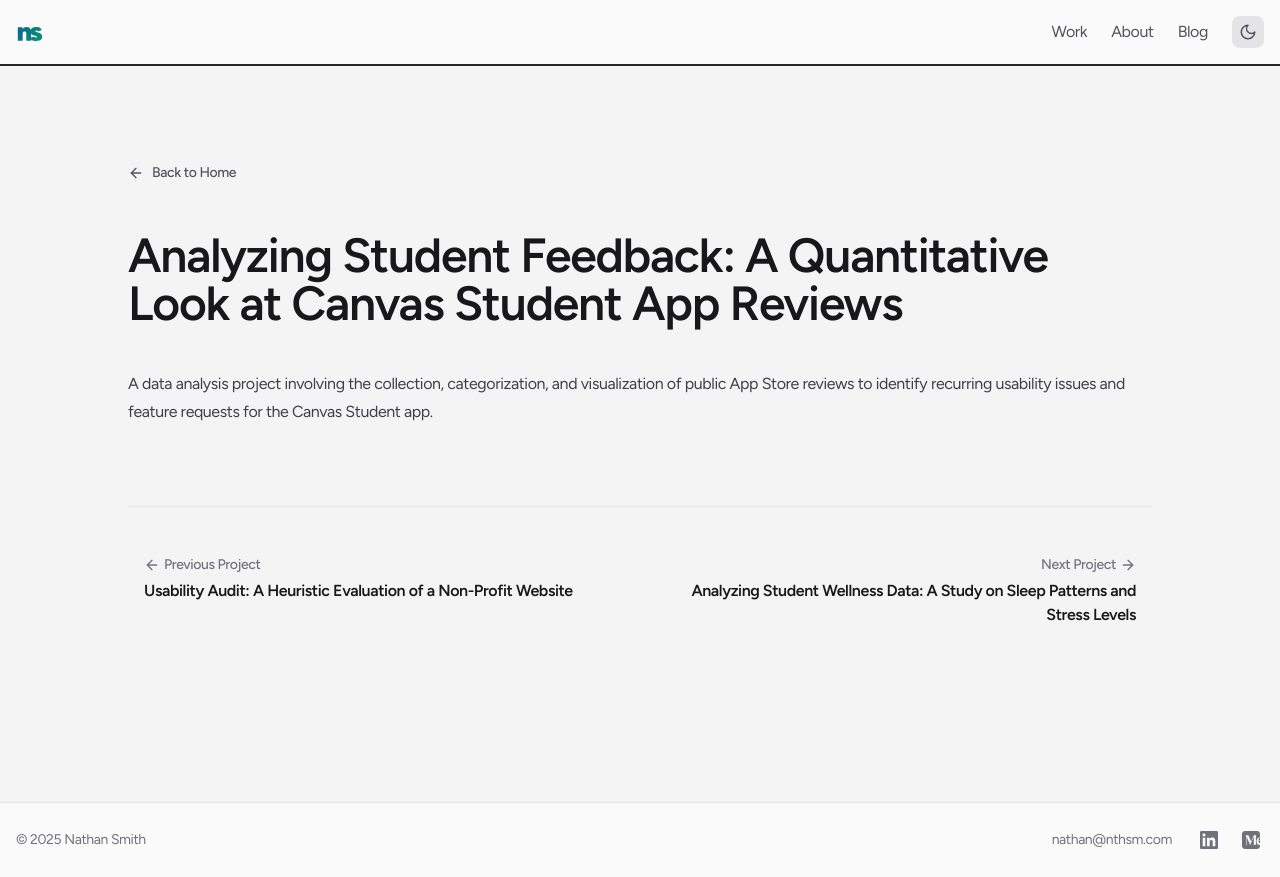
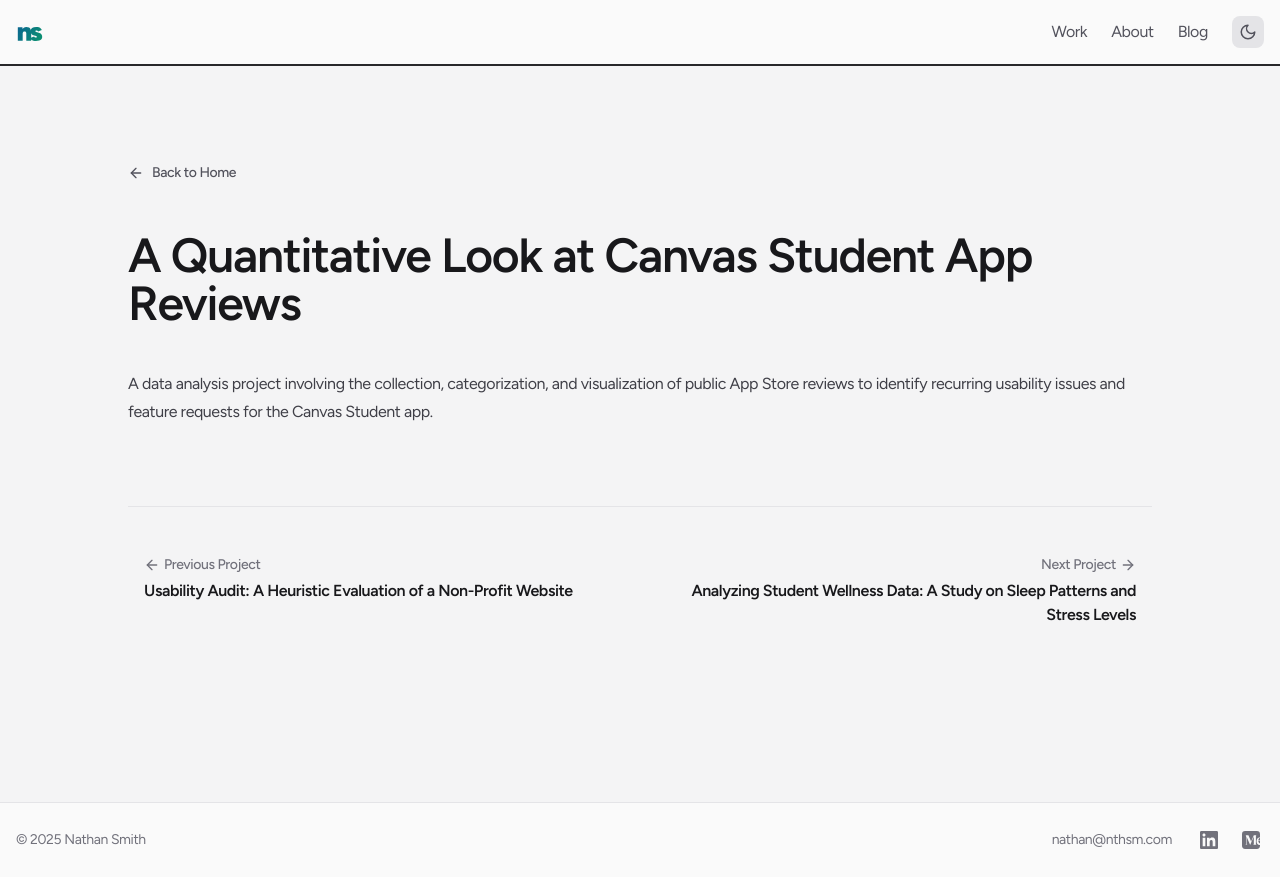
Before and after one commit to nthsm/portfolio, a Next.js app: page /canvas-review-analysis in a window 1280 px wide. Built offline with nearby package versions, Linux system fonts and the light colour scheme.

Commit message:
Update page.mdx

```diff
--- a/app/(posts)/canvas-review-analysis/page.mdx
+++ b/app/(posts)/canvas-review-analysis/page.mdx
@@ -1,10 +1,10 @@
 ---
-title: "Analyzing Student Feedback: A Quantitative Look at Canvas Student App Reviews"
+title: "A Quantitative Look at Canvas Student App Reviews"
 description: "A data analysis project involving the collection, categorization, and visualization of public App Store reviews to identify recurring usability issues and feature requests for the Canvas Student app."
 image: ''
 date: ''
 ---
 
-# Analyzing Student Feedback: A Quantitative Look at Canvas Student App Reviews
+# A Quantitative Look at Canvas Student App Reviews
 
 A data analysis project involving the collection, categorization, and visualization of public App Store reviews to identify recurring usability issues and feature requests for the Canvas Student app.
```
